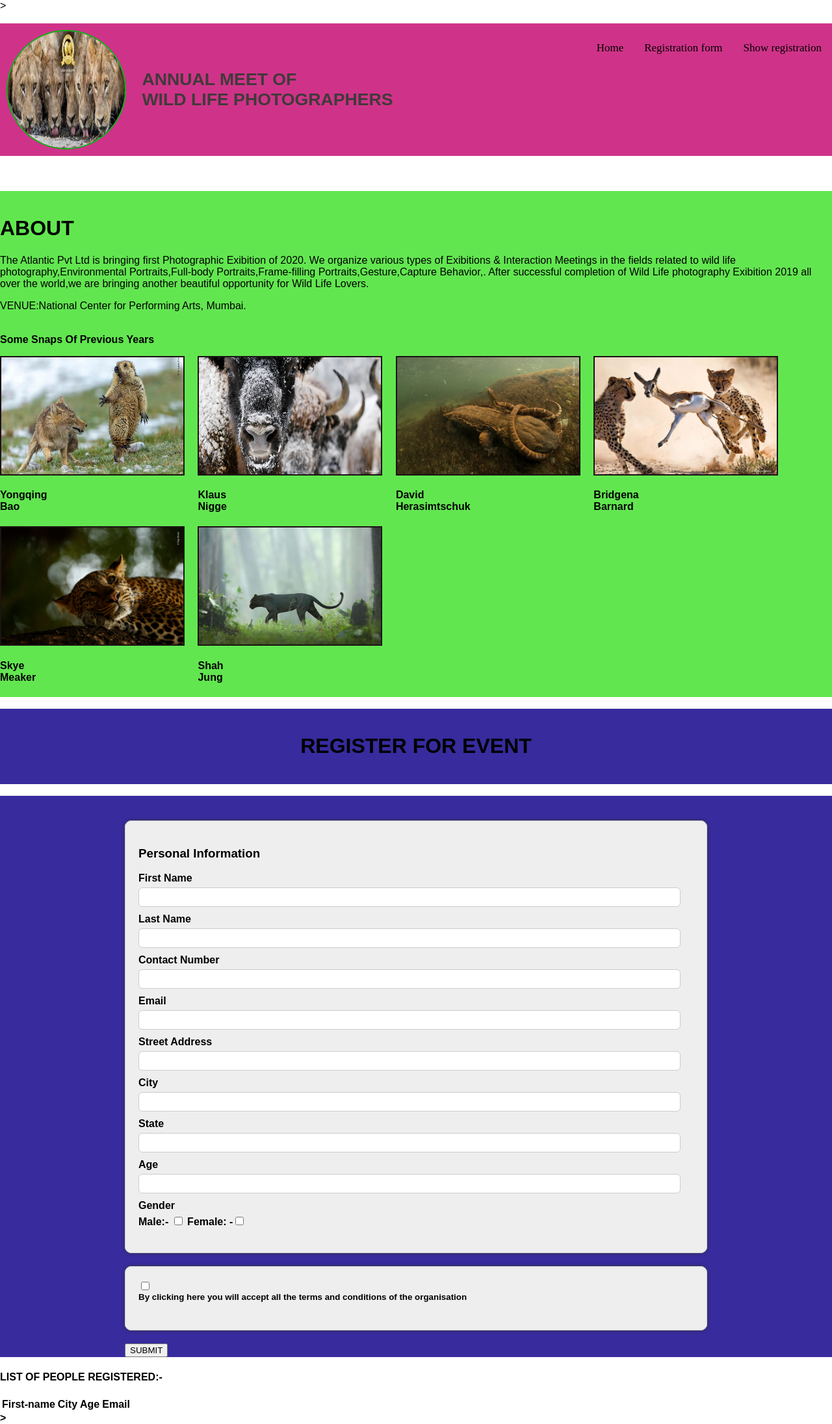
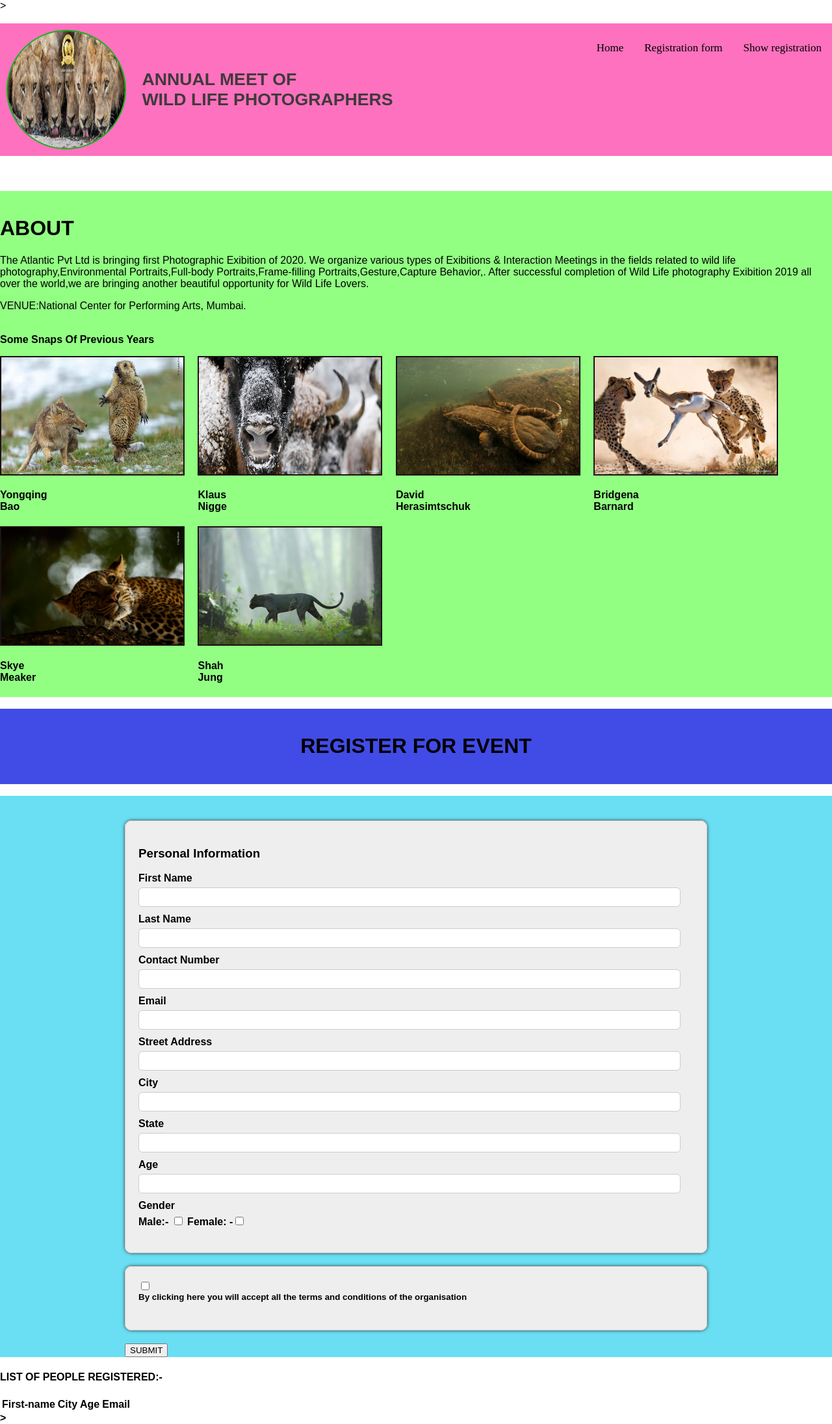
Before and after one commit to srbongulwar/Assignment2, a plain HTML site: page index.html in a window 1280 px wide. Shown: the whole page at 65% size. Drawn offline with nearby package versions, Linux system fonts and the light colour scheme.

Commit message:
Update style.css

```diff
--- a/style.css
+++ b/style.css
@@ -10,7 +10,7 @@ background-image:url("backbody.jpg");
 
 header {
 color: #403a3a;
-background-color:#cf3389;
+background-color:#fc38a4b6;
 }
 
 .headerDiv {
@@ -71,12 +71,14 @@ vertical-align: middle;
     color: white;
 }
 
-
-
+.horizontalSplit1{
+  text-align: center;
+background-color:#1e960ec7;
+}
 
 .horizontalSplit {
 display: table-cell;
-background-color:#62e650;
+background-color:#92ff83;
 }
 .counterFace {
 display: inline-block;
@@ -92,12 +94,12 @@ height: 180px;
 
 .event-registration1
 { text-align: center;
-  background-color:#372b9e;}
+  background-color:#0615e0c2;}
 
 
 .event-registration
 {
-background-color:#372b9e;}
+background-color:#6adef3;}
 
 form {
     width: 70%;
```
